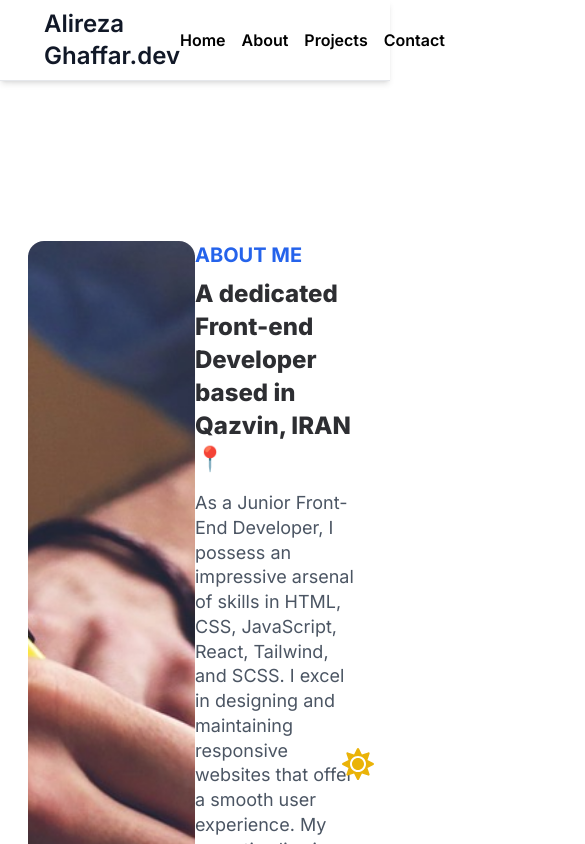
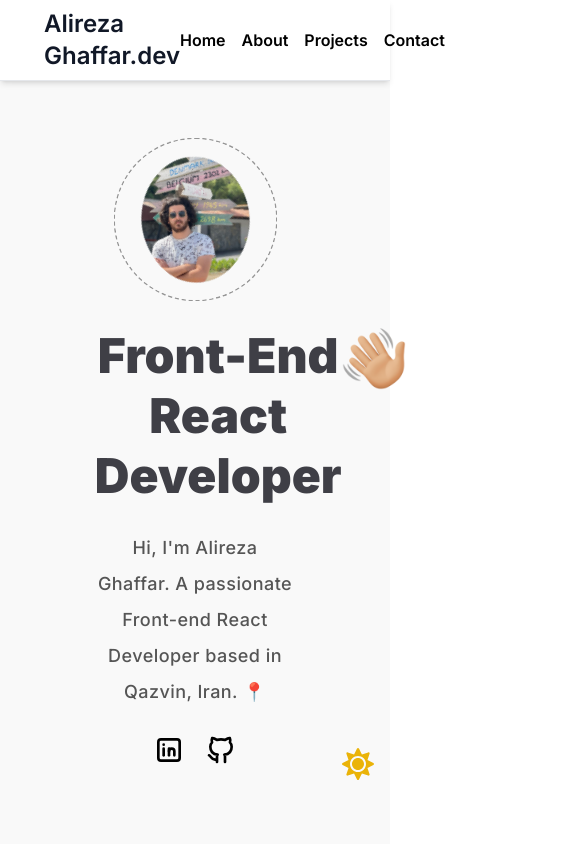
Before and after one commit to ali-reza-gh/personalweb, a Next.js app: page / in a window 390 px wide. Shown: the top 844 px of the page, 585 px wide, since content can reach past the window. Built offline with nearby package versions, Linux system fonts and the light colour scheme.

Commit message:
some code

```diff
--- a/app/component/AboutMe.jsx
+++ b/app/component/AboutMe.jsx
@@ -5,12 +5,11 @@
 import programmer from '@/public/image/programmer.svg'
 import "@/app/styles/animation.css"
 
-
 const AboutMe = () => {
     return (
         <section id="About" className='w-auto'>
-        <div className="max-w-5xl px-7 justify-center m-auto py-40">
-            <div className="flex">
+        <div className="lg:max-w-5xl px-7 justify-center m-auto py-40">
+            <div className="flex lg:flex-row max-lg:flex-col">
                 <div className="w-1/2 flex relative">
                     <Image className='rounded-2xl object-cover' src={AboutMeIMG} alt='About me' width={400} height={300}/>
 
--- a/app/page.jsx
+++ b/app/page.jsx
@@ -11,12 +11,12 @@
 export default function root() {
   return (
     <div>
-      {/* <Home /> */}
+      <Home />
       <Abuot />
-      {/* <Project /> */}
+      <Project />
       <DarkModeButton className={"fixed right-4 bottom-16 "} />
-      {/* <Contact /> */}
-      {/* <Footer /> */}
+      <Contact />
+      <Footer />
     </div>
   );
 }
```
